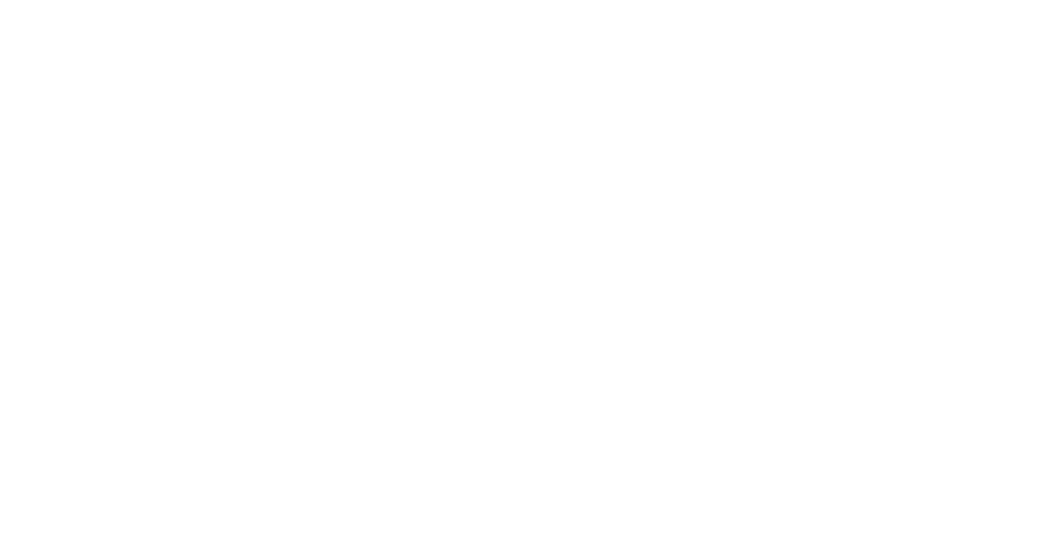
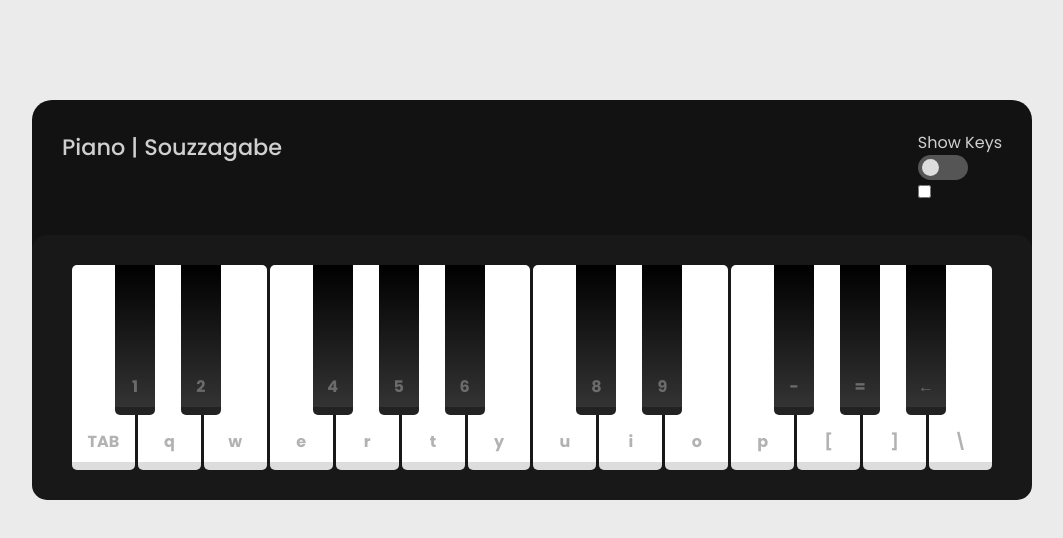
Before and after one commit to Souzzagabe/PIANO, a plain HTML site: page index.html in a window 1280 px wide. Shown: the whole page, without its empty margins (108-1171 px from the left). Drawn offline with Linux system fonts and the light colour scheme.

Commit message:
finalziando o html e css

```diff
--- a/css/global.css
+++ b/css/global.css
@@ -0,0 +1,134 @@
+@import url('https://fonts.googleapis.com/css2?family=Poppins:wght@300;400;500;700&display=swap');
+
+* {
+    margin: 0;
+    padding: 0;
+    box-sizing: border-box;
+    font-family: 'Poppins', sans-serif;
+}
+
+body {
+    background-color: #ebebeb;
+}
+
+.piano {
+    background-color: #121212;
+    width: 1000px;
+    height: 400px;
+    margin: 100px auto 0;
+    border-radius: 20px;
+    display: flex;
+    flex-direction: column;
+    align-items: center;
+    justify-content: space-between;
+}
+
+.controls {
+    color: rgba(255, 255, 255, 0.8);
+    padding: 30px;
+    display: flex;
+    width: 100%;
+    justify-content: space-between;
+}
+
+.controls h1 {
+    font-weight: 500;
+    font-size: 1.4rem;
+}
+
+.switcher {
+    width: 50px;
+    height: 25px;
+    background-color: #555;
+    display: flex;
+    border-radius: 50px;
+    padding: 4px;
+}
+
+.switcher__button {
+    height: 100%;
+    aspect-ratio: 1/1;
+    background-color: #ddd;
+    border-radius: 25px;
+}
+
+.switcher--active {
+    background-color: #006eff;
+    justify-content: flex-end;
+}
+
+.checkbox__label {
+    display: flex;
+    gap: 15px;
+}
+
+.piano__keys {
+    width: 100%;
+    height: 300px;
+    background-color: #181818;
+    border-radius: 15px;
+    padding: 30px 40px;
+    display: flex;
+}
+
+.white {
+    background-color: white;
+    flex-grow: 1;
+    border-radius: 5px;
+    border-bottom: 8px solid #ddd;
+    color: rgba(0, 0, 0, 0.3);
+    margin-left: -17px;
+    z-index: 1;
+}
+
+.key span {
+    font-weight: 600;
+    position: absolute;
+    transition-duration: 300ms;
+}
+
+.key {
+    position: relative;
+    display: flex;
+    align-items: flex-end;
+    justify-content: center;
+    padding-bottom: 8px;
+    user-select: none;
+}
+
+.black {
+    width: 40px;
+    background: linear-gradient(black, #333);
+    height: 150px;
+    border-radius: 0 0 5px 5px;
+    border-bottom: 8px solid #222;
+    margin-left: -20px;
+    z-index: 2;
+    color: rgba(255, 255, 255, 0.3);
+}
+
+.piano__keys .white:nth-child(1) {
+    margin-left: 0;
+}
+
+.piano__keys .white:nth-child(5) {
+    margin-right: 20px;
+}
+
+.piano__keys .white:nth-child(12) {
+    margin-right: 20px;
+}
+
+.piano__keys .white:nth-child(17) {
+    margin-right: 20px;
+}
+
+.black--pressed {
+    background: linear-gradient(#222, black);
+    border-bottom: none;
+    height: 148px;
+}
+
+.disabled-keys span {
+    opacity: 0;
+}
--- a/index.html
+++ b/index.html
@@ -5,9 +5,57 @@
     <meta name="viewport" content="width=device-width, initial-scale=1.0">
     <link rel="stylesheet" href="./css/global.css">
     <script src="./js/index.js" defer></script>
-    <title>Document</title>
+
+    <title>PIANO</title>
 </head>
 <body>
+    <section class="piano">
+
+        <section class="controls">
+            <h1>Piano | Souzzagabe</h1>
+
+            <label for="">
+                Show Keys
+                <span class="switcher">
+                    <span class="switcher__button"></span>
+                </span>
+            <input type="checkbox" name="" id="" class="checkbox__keys">
+            </label>
+
+        </section>
+
+        <section class="piano__keys">
+
+            <div class="key white" data-note="1"><span>TAB</span></div>
+            <div class="key black" data-note="2"><span>1</span></div>
+            <div class="key white" data-note="3"><span>q</span></div>
+            <div class="key black" data-note="4"><span>2</span></div>
+            <div class="key white" data-note="5"><span>w</span></div>
+            <div class="key white" data-note="6"><span>e</span></div>
+            <div class="key black" data-note="7"><span>4</span></div>
+            <div class="key white" data-note="8"><span>r</span></div>
+            <div class="key black" data-note="9"><span>5</span></div>
+            <div class="key white" data-note="10"><span>t</span></div>
+            <div class="key black" data-note="11"><span>6</span></div>
+            <div class="key white" data-note="12"><span>y</span></div>
+            <div class="key white" data-note="13"><span>u</span></div>
+            <div class="key black" data-note="14"><span>8</span></div>
+            <div class="key white" data-note="15"><span>i</span></div>
+            <div class="key black" data-note="16"><span>9</span></div>
+            <div class="key white" data-note="17"><span>o</span></div>
+            <div class="key white" data-note="18"><span>p</span></div>
+            <div class="key black" data-note="19"><span>-</span></div>
+            <div class="key white" data-note="20"><span>[</span></div>
+            <div class="key black" data-note="21"><span>=</span></div>
+            <div class="key white" data-note="22"><span>]</span></div>
+            <div class="key black" data-note="23"><span>&larr;</span></div>
+            <div class="key white" data-note="24"><span>\</span></div>
+
+
+        </section>
+
+    </section>
+
 
 </body>
 </html>
```
